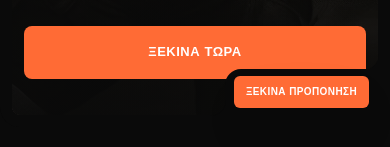
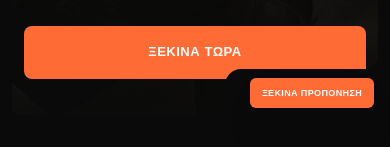
Before and after one commit to Movus-Studio/MOVUS-website, a Next.js app: page / in a window 390 px wide. Shown: the part 717-864 px from the top of the page. Built offline with nearby package versions, Linux system fonts and the light colour scheme.

Commit message:
Pull CTA Button to the right bounds via flex-end to stop fillet clash

```diff
--- a/app/layout.tsx
+++ b/app/layout.tsx
@@ -91,14 +91,14 @@ export default function RootLayout({
 
         {/* Fixed CTA - Positioned absolutely to identically match the Bottom-Right Island bounding box */}
         <div
-          className="fixed bottom-0 right-0 w-[165px] md:w-[170px] h-[58px] md:h-[60px] z-[110] flex items-center justify-center pointer-events-none transition-all"
-          style={{ padding: '0px 12px 12px 0px' }} /* Push content toward center of the visual pill avoiding the bottom border */
+          className="fixed bottom-0 right-0 w-[155px] md:w-[170px] h-[56px] md:h-[60px] z-[110] flex items-center justify-end pointer-events-none transition-all"
+          style={{ padding: '0px 16px 12px 0px' }} /* Push strictly away from right/bottom frame constraints */
         >
           <a
             href="https://booking.movus.gr"
             target="_blank"
             rel="noopener noreferrer"
-            className="pointer-events-auto btn-primary !rounded-md !text-[10px] md:!text-[9px] tracking-tight md:tracking-tighter !py-2 md:!py-2 !px-3 md:!px-3 shadow-2xl hover:scale-105 transition-transform whitespace-nowrap"
+            className="pointer-events-auto btn-primary !rounded-md !text-[9px] md:!text-[9px] tracking-tight md:tracking-tighter !py-2 md:!py-2 !px-3 md:!px-3 shadow-2xl hover:scale-105 transition-transform whitespace-nowrap"
           >
             ΞΕΚΙΝΑ ΠΡΟΠΟΝΗΣΗ
           </a>
```
